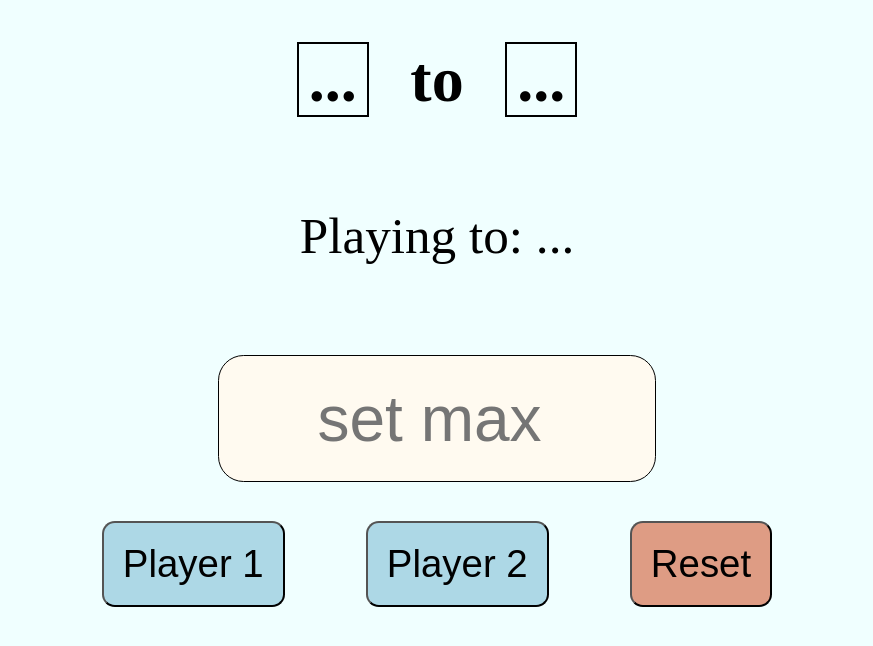
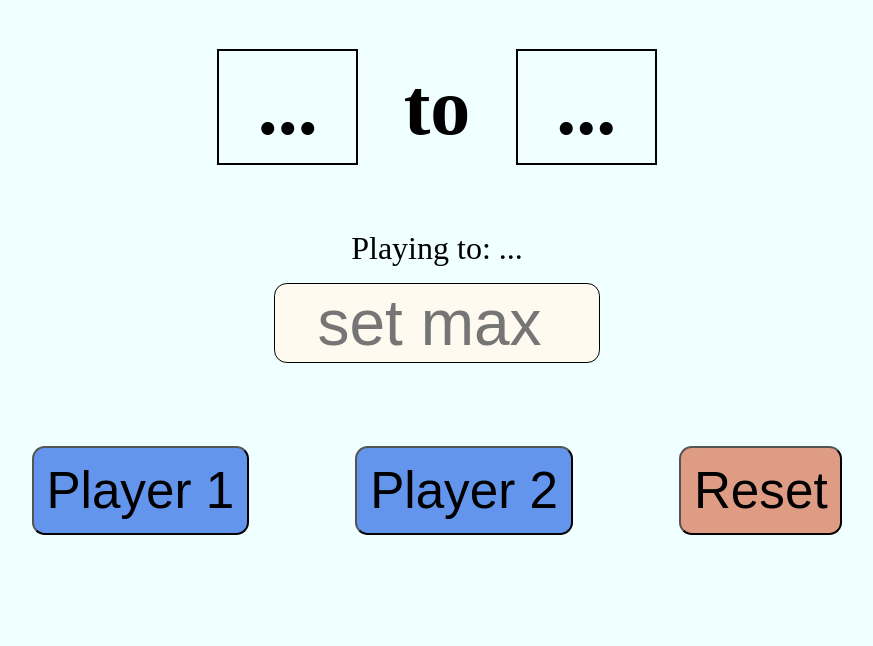
Before and after one commit to qudlaty/ScoreCounter, a plain HTML site: page index.html in a window 1280 px wide. Shown: the whole page, without its empty margins (203-1076 px from the left). Drawn offline with Linux system fonts and the light colour scheme.

Commit message:
@media added

```diff
--- a/index.html
+++ b/index.html
@@ -1,21 +1,21 @@
 <!doctype html>
 <html>
 <head>
-  <meta charset="UTF-8">
-  <title>DOM EXCERCISES</title>
+  <meta name="viewport" content="width=device-width initial-scale=1.0" charset="UTF-8">
+  <title>Score counter</title>
 	<link rel="stylesheet" href="style.css" type="text/css">
 </head>
 
 <body>
   <h1>
-    <span class="" id="p1Scr">...</span> to <span class="" id="p2Scr">...</span>
+    <span class="players-span" id="p1Scr">...</span> to <span class="players-span" id="p2Scr">...</span>
 	</h1>
 	<p>Playing to: <span id="maxP">...</span></p>
 	<input type="number" placeholder="set max" min="0">
-  <div class="btns">
-    <button class="btnP" id="p1">Player 1</button>
-    <button class="btnP" id="p2">Player 2</button>
-    <button id="reset">Reset</button>
+  <div class="btns-wrap">
+    <button class=" btn btn-player" id="p1">Player 1</button>
+    <button class="btn btn-player" id="p2">Player 2</button>
+    <button class="btn" id="reset">Reset</button>
   </div>
 
 </body>
--- a/style.css
+++ b/style.css
@@ -1,45 +1,85 @@
 body {
   height: 100%;
-  margin: auto;
+  margin:  0 auto;
   text-align: center;
   background-color: azure;
 }
 
-h1 {
-  font-size: 5vw;
-}
-
-h1 span {
-  border: solid 2px black;
-  margin: 2vw;
-  padding: 0px 10px;
-}
-
 p {
-  font-size: 4vw;
-  padding: 3vw;
+  font-size: 4vh;
+  padding: 2vh 0;
+  margin-bottom: 0;
   display: block;
 }
 
 input {
-  max-width: 30vw;
+  margin: 0 auto;
   text-align: center;
   border: solid 1px;
-  font-size: 5vw;
-  padding: 2vw;
-  border-radius: 2vw;
+  border-radius: 1vw;
   background-color: floralwhite;
 }
 
-button{
-  margin: 3vw;
-  font-size: 3vw;
-  border-radius: 1vw;
-  padding: 1.5vw;
+@media (max-width: 1079px) {
+   input {
+     max-width: 50vw;
+     font-size: 5vh;
+     padding: 2px;
+  }
+  h1 {
+    font-size: 5vh;
+    padding: 10px 0;
+  }
+  .players-span {
+    border: solid 1px black;
+    margin: 2vw;
+    padding: 1vh 3vw;
+  }
+  .btn {
+    margin: 3vw;
+    font-size: 5vw;
+    border-radius: 1vw;
+    padding: 1.5vw;
+  }
 }
 
-.btnP {
-  background-color: lightblue;
+@media (min-width: 1080px) {
+  input {
+     max-width: 25vw;
+     font-size: 8vh;
+     padding: 2px;
+  }
+
+  h1 {
+    font-size: 10vh;
+    padding: 1vh 0;
+  }
+  .players-span {
+    border: solid 2px black;
+    margin: 2vw;
+    padding: 1.5vh 3vw;
+  }
+  .btn {
+    margin: 4vw;
+    font-size: 4vw;
+    border-radius: 1vw;
+    padding: 1vw;
+  }
+}
+
+.btns-wrap {
+  padding: 4vh 0 1vh;
+}
+
+.btn:hover {
+  color:red;
+}
+
+.btn-player {
+  background-color: cornflowerblue;
+}
+.btn-player:hover {
+  color: greenyellow;
 }
 
 #reset {
```
